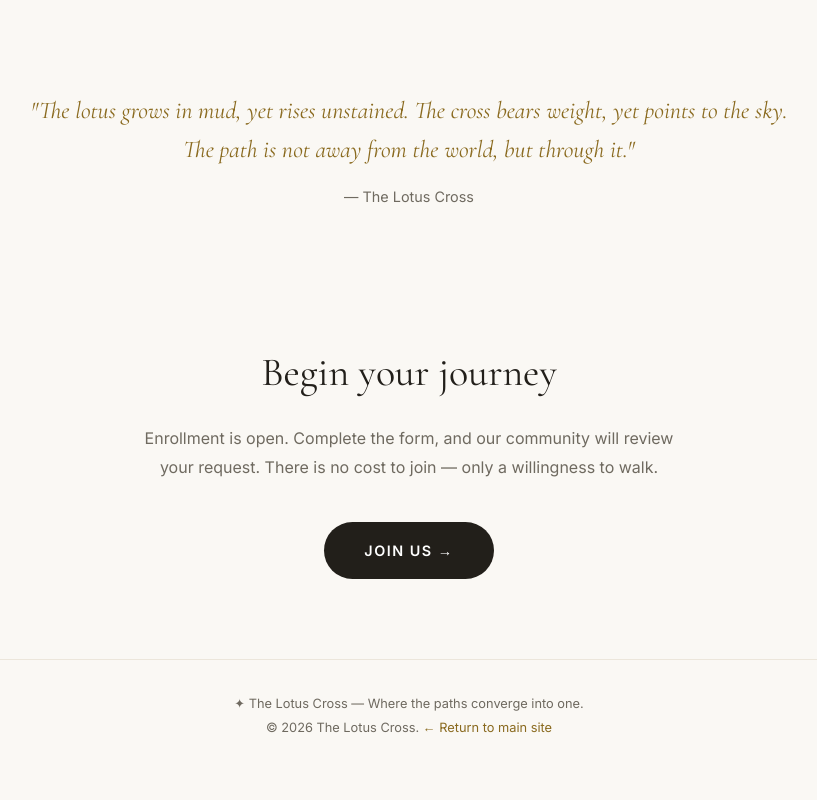
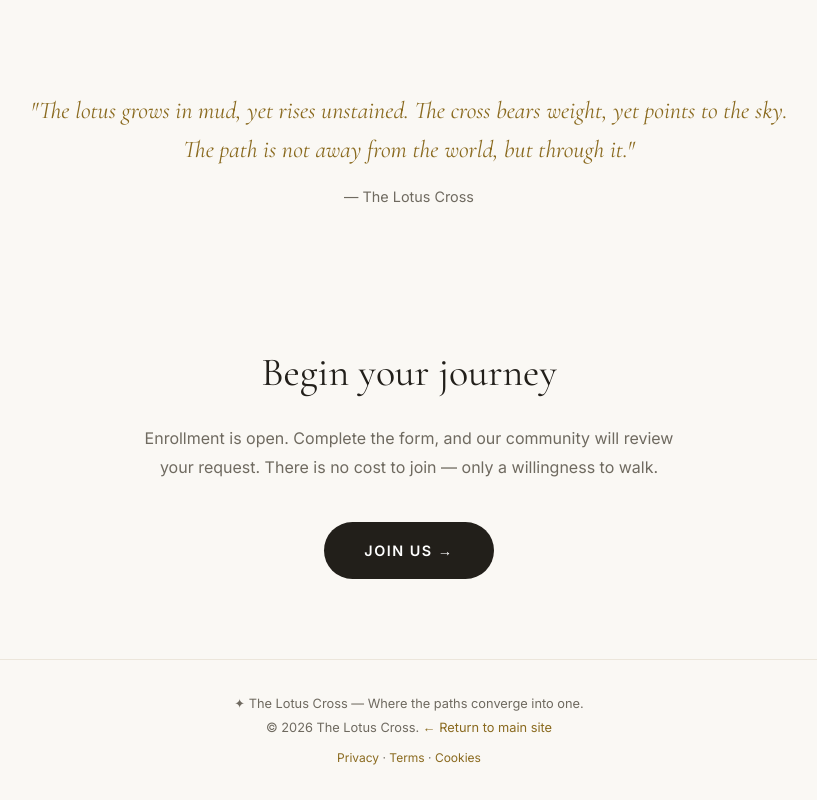
Before and after one commit to alex98-ass/the-lotus-cross, a website: page public/mission.html in a window 1280 px wide. Shown: the part 4102-4902 px from the top of the page, without its empty margins (231-1048 px from the left). Before the commit the page ends 4873 px from the top, so only its background shows below. Drawn offline with nearby package versions, Linux system fonts and the light colour scheme.

Commit message:
Legal links in mission footer

```diff
--- a/public/mission.html
+++ b/public/mission.html
@@ -140,6 +140,7 @@ footer a{color:var(--gold-deep);text-decoration:none}
 <footer>
   <p>✦ The Lotus Cross — Where the paths converge into one.</p>
   <p>© 2026 The Lotus Cross. <a href="index.html">← Return to main site</a></p>
+  <p style="margin-top:.5rem;font-size:.75rem"><a href="privacy.html">Privacy</a> · <a href="terms.html">Terms</a> · <a href="cookies.html">Cookies</a></p>
 </footer>
 
 <script>
```
